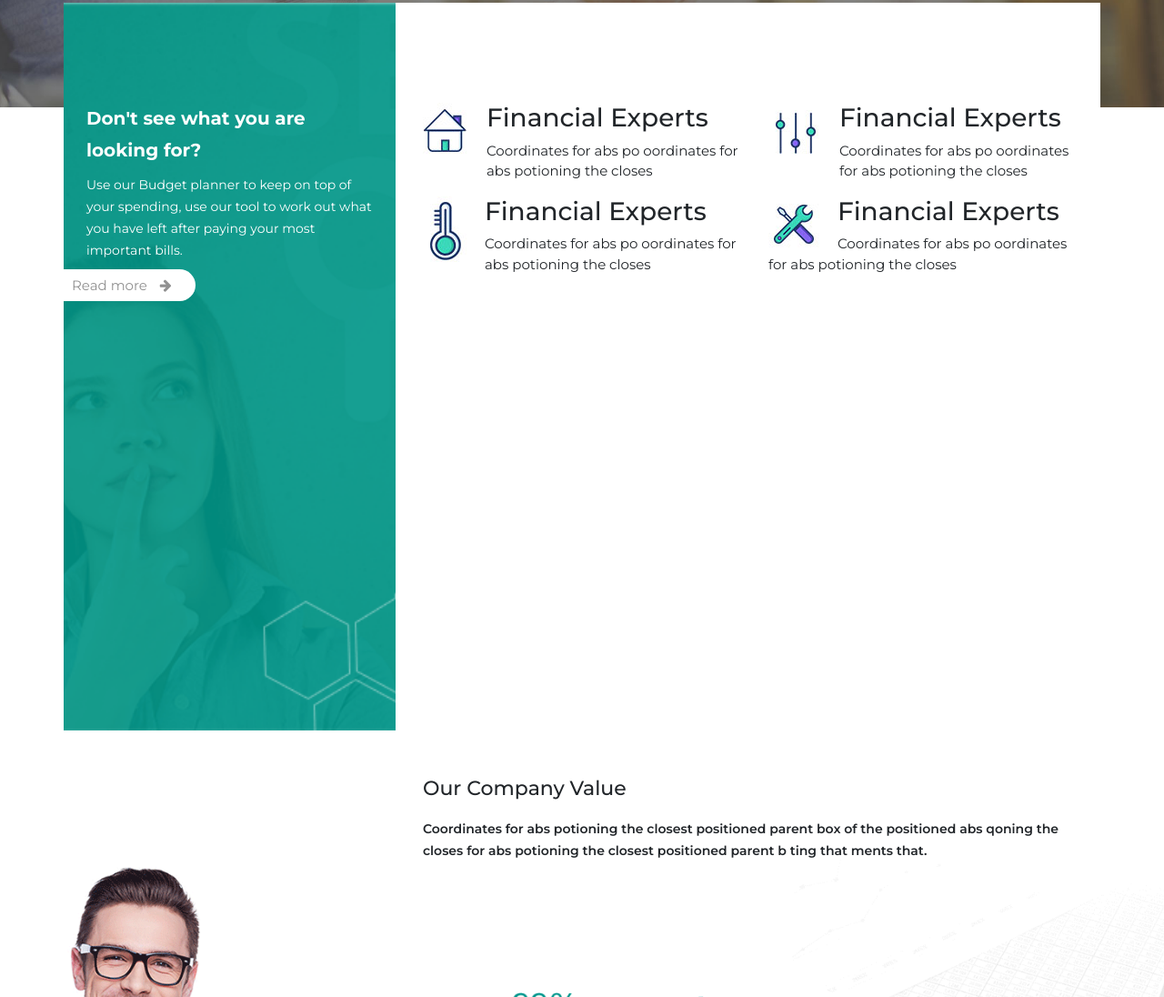
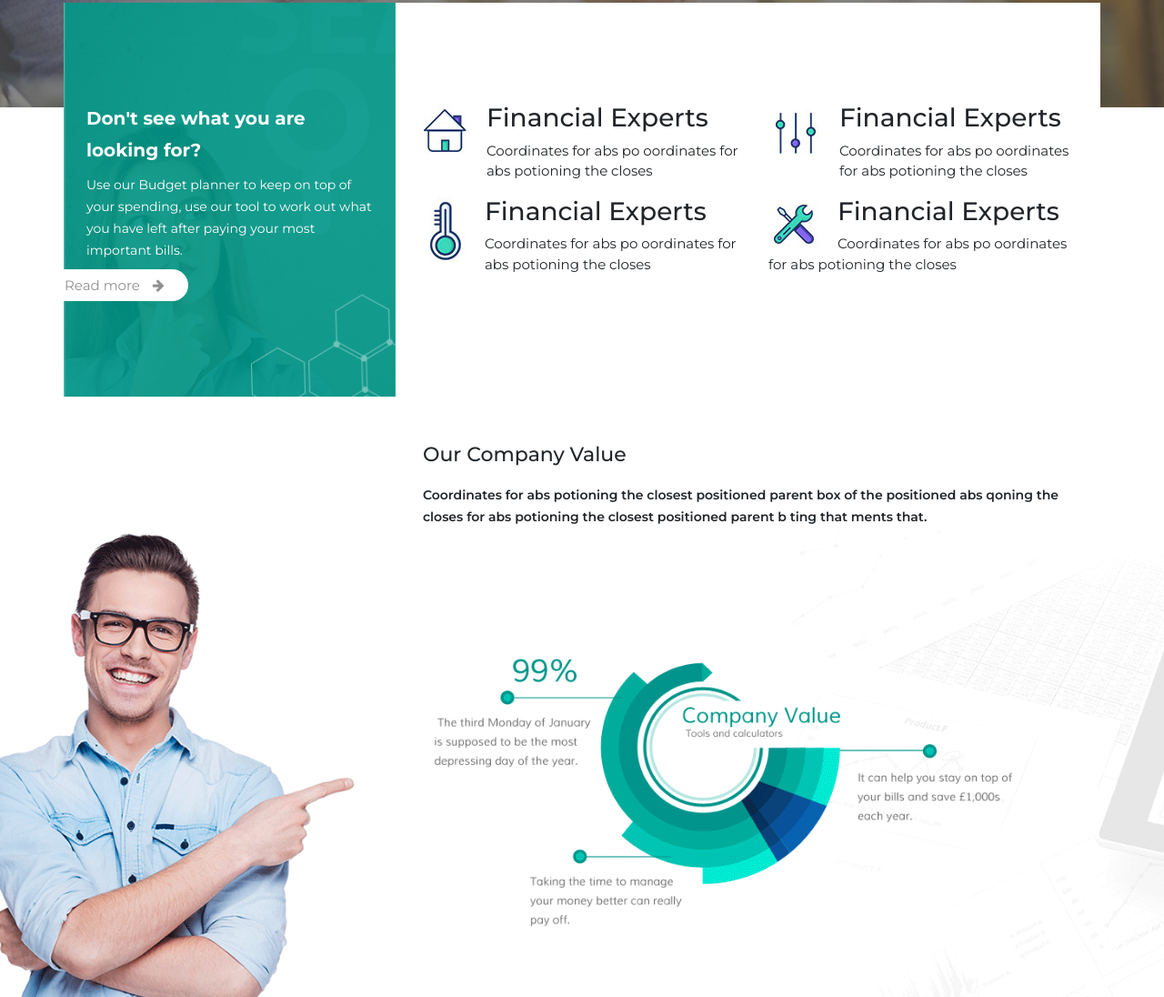
Before and after one commit to monizaman/Test, a plain HTML site: page index.html in a window 1280 px wide. Shown: the part 617-1713 px from the top of the page at 91% size. Drawn offline with Linux system fonts and the light colour scheme; files whose address does not match are found by name.

Commit message:
Add files via upload

```diff
--- a/style.css
+++ b/style.css
@@ -66,7 +66,6 @@ a{
 }
 .looking-for {
 	background: url(assets/img/looking-for.png) no-repeat;
-	height: 100vh;
 	margin-left: -15px;
 	/* width: 100%; */
 	padding: 110px 25px;
@@ -88,7 +87,7 @@ a{
 }
 
 .financial-btn.looking-btn {
-	margin-left: -42px;
+	margin-left: -50px;
 	/* margin-top: -57px; */
 }
 
```
